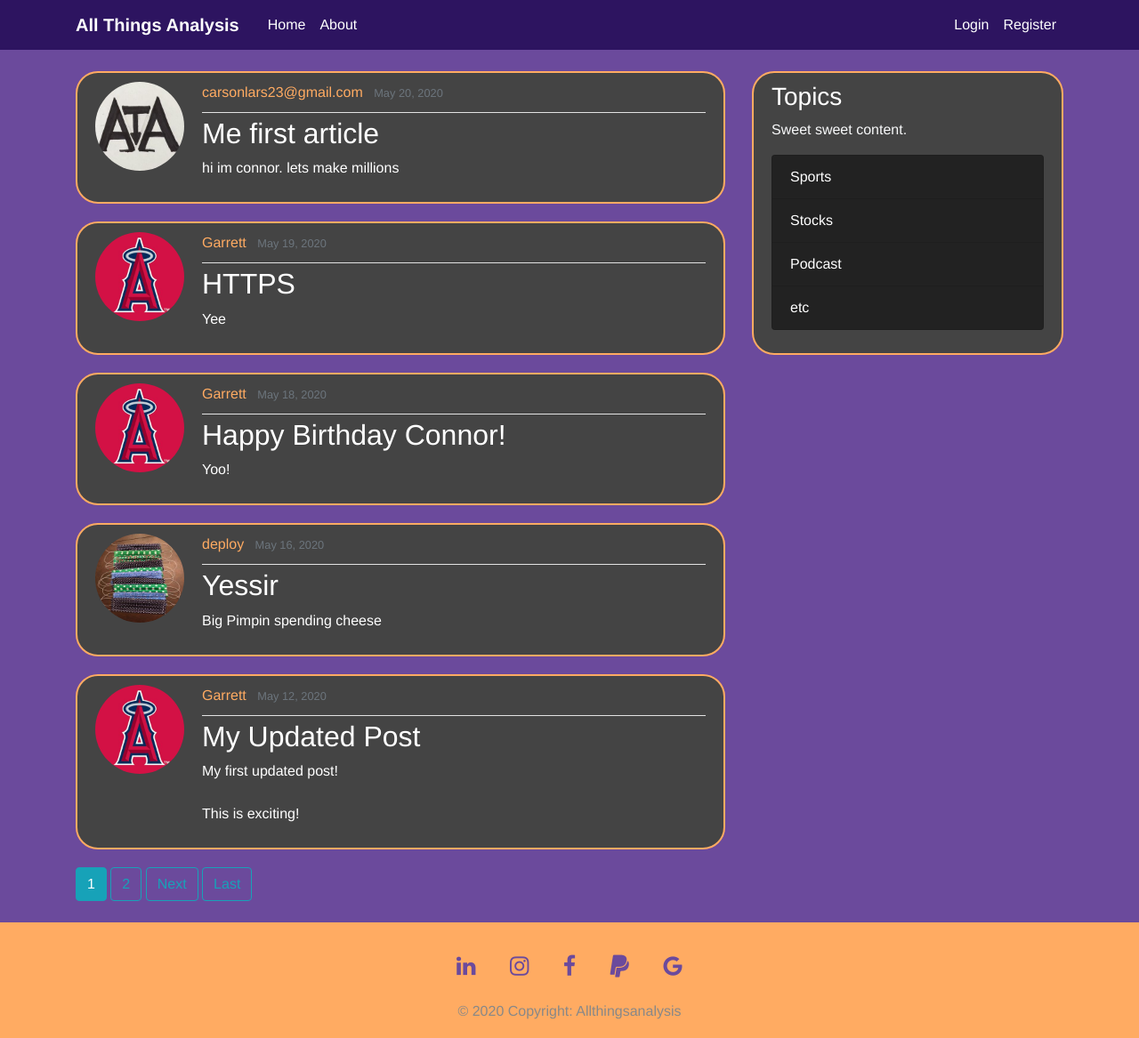
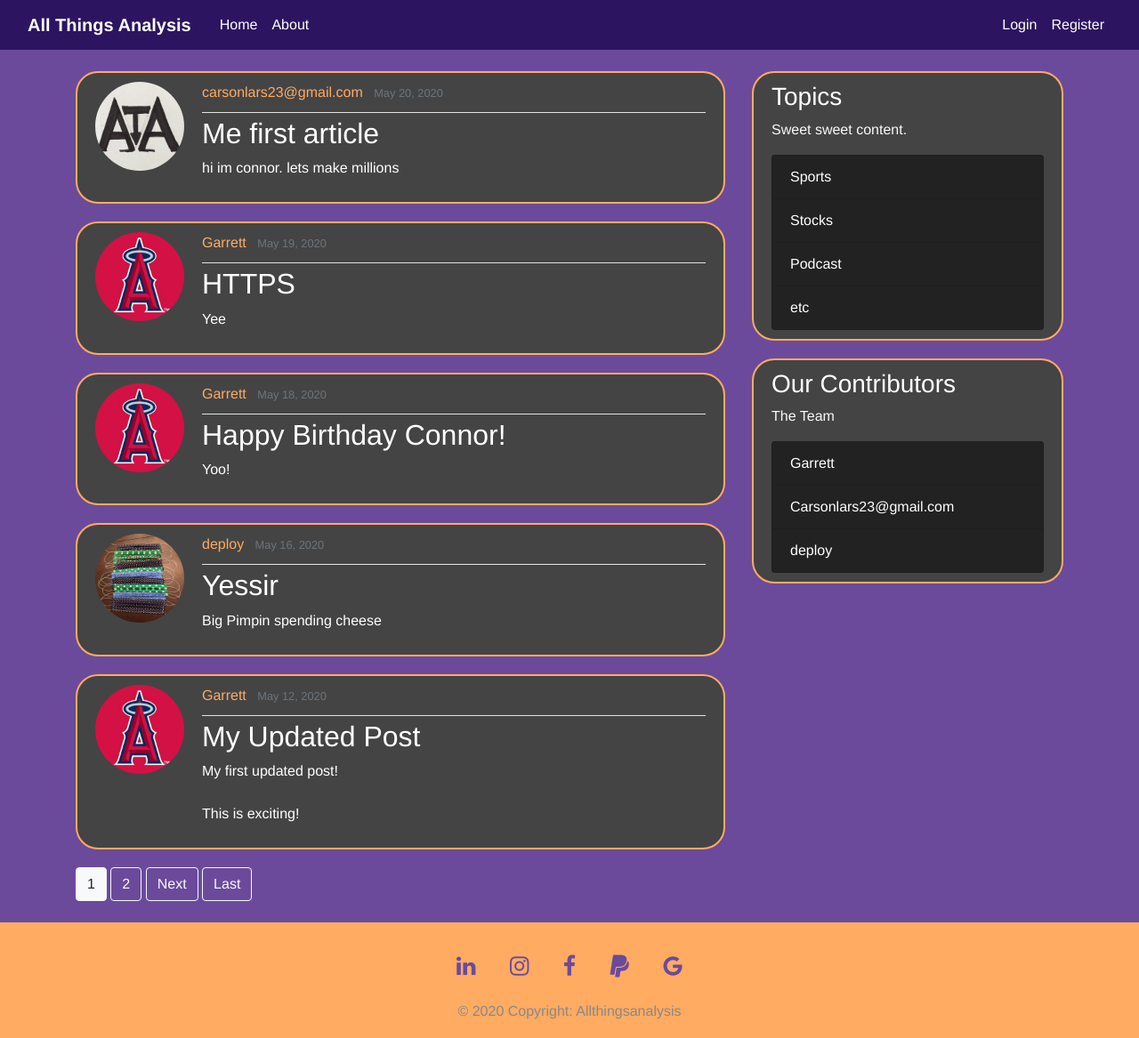
Before and after one commit to garrettroell/All-Things-Analysis, a Django app: page / in a window 1280 px wide. Shown: the whole page at 89% size. Run offline with Django 3.2, Linux system fonts and the light colour scheme; data comes from the database, SQL or seed files in the repository; both versions use the stored data as it was after the commit; parts of the project's set-up code (start-up, migrations or seed data) failed here and were passed over; some libraries are stand-ins or nearby versions.

Commit message:
Added Contributors

```diff
--- a/blog/static/blog/main.css
+++ b/blog/static/blog/main.css
@@ -141,3 +141,7 @@ img{
   width: 90%;
   height: auto;
 }
+
+btn-outline-info{
+  color: white;
+}
--- a/blog/templates/blog/base.html
+++ b/blog/templates/blog/base.html
@@ -29,7 +29,7 @@
 
 	<header class="site-header">
 	  <nav class="navbar navbar-expand-md navbar-dark bg-purple fixed-top">
-	    <div class="container">
+	    <div class="container-fluid">
 	      <a class="navbar-brand mr-4" href="{% url 'blog-home' %}">
 	      	<strong>
 	      		All Things Analysis
@@ -62,6 +62,7 @@
 
 <main role="main" class="container">
   <div class="row">
+
     <div class="col-md-8 ">
 		{% if messages %}
 			{% for message in messages %}
@@ -72,17 +73,26 @@
 		{% endif %}
      {% block content %}{% endblock %}
     </div>
+
     <div class="col-md-4">
       <div class="content-section">
         <h3>Topics</h3>
-        <p class='text-light'>Sweet sweet content.
+        <p class='text-light'>Sweet sweet content.</p>
 	    <div class="list-group">
 	      <a href="{% url 'blog-sports' %}"class="list-group-item">Sports</a>
 	      <a href="{% url 'blog-stocks' %}" class="list-group-item">Stocks</a>
 	      <a href="{% url 'blog-podcast' %}" class="list-group-item">Podcast</a>
 	      <a href="{% url 'blog-etc' %}" class="list-group-item">etc</a>
 	    </div>
-        </p>
+      </div>
+	  <div class="content-section">
+	    <h3 class = justify-content-center>Our Contributors</h3>
+	    <p class='text-light justify-content-center'>The Team</p>
+	    <div class="list-group">
+	      <a href="/user/Garrett"class="list-group-item ">Garrett</a>
+	      <a href="/user/carsonlars23@gmail.com" class="list-group-item">Carsonlars23@gmail.com</a>
+	      <a href="/user/deploy" class="list-group-item">deploy</a>
+	    </div>
 	  </div>
     </div>
   </div>
--- a/blog/templates/blog/home.html
+++ b/blog/templates/blog/home.html
@@ -17,21 +17,21 @@
 {% if is_paginated %}
 
   {% if page_obj.has_previous %}
-    <a class="btn btn-outline-info mb-4" href="?page=1">First</a>
-    <a class="btn btn-outline-info mb-4" href="?page={{ page_obj.previous_page_number }}">Previous</a>
+    <a class="btn btn-outline-light mb-4" href="?page=1">First</a>
+    <a class="btn btn-outline-light mb-4" href="?page={{ page_obj.previous_page_number }}">Previous</a>
   {% endif %}
 
   {% for num in page_obj.paginator.page_range %}
     {% if page_obj.number == num %}
-      <a class="btn btn-info mb-4" href="?page={{ num }}">{{ num }}</a>
+      <a class="btn btn-light mb-4" href="?page={{ num }}">{{ num }}</a>
     {% elif num > page_obj.number|add:'-3' and num < page_obj.number|add:'3' %}
-      <a class="btn btn-outline-info mb-4" href="?page={{ num }}">{{ num }}</a>
+      <a class="btn btn-outline-light mb-4" href="?page={{ num }}">{{ num }}</a>
     {% endif %}
   {% endfor %}
 
   {% if page_obj.has_next %}
-    <a class="btn btn-outline-info mb-4" href="?page={{ page_obj.next_page_number }}">Next</a>
-    <a class="btn btn-outline-info mb-4" href="?page={{ page_obj.paginator.num_pages }}">Last</a>
+    <a class="btn btn-outline-light mb-4" href="?page={{ page_obj.next_page_number }}">Next</a>
+    <a class="btn btn-outline-light mb-4" href="?page={{ page_obj.paginator.num_pages }}">Last</a>
   {% endif %}
 
 {% endif %}
```
Also changed, not shown: blog/templates/blog/user_posts.html (+6 -6 lines), db.sqlite3. Lines whose indentation alone changed are shown as unchanged.
